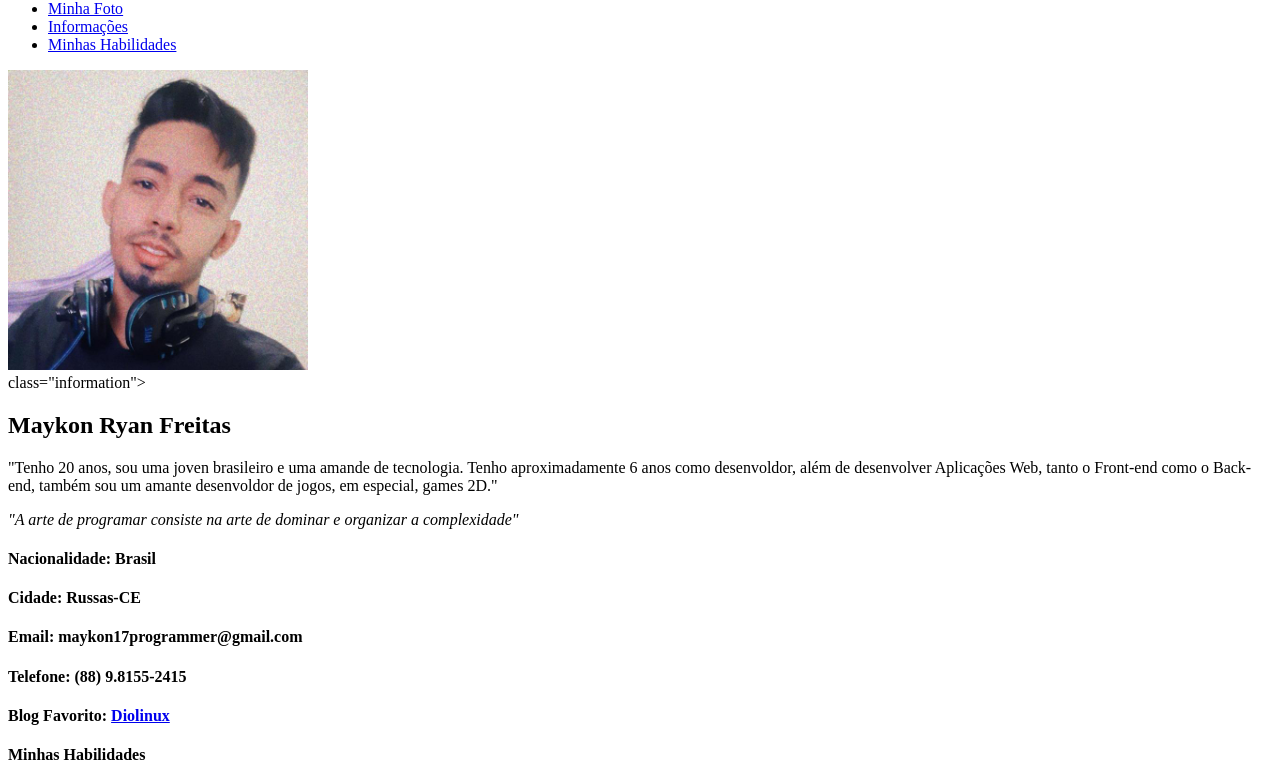
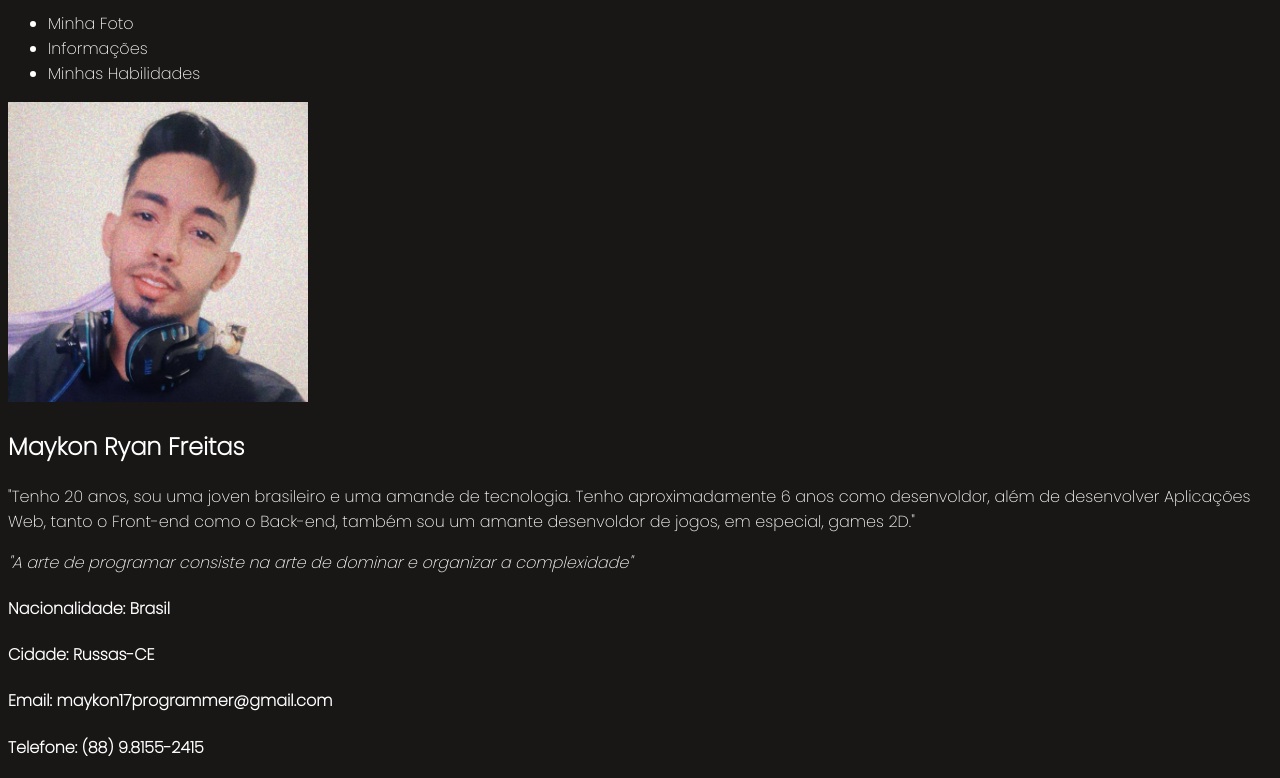
Before and after one commit to MaykonFreitas17/MaykonFreitas17.github.io, a plain HTML site: page index.html in a window 1280 px wide. Shown: the part 80-858 px from the top of the page. Drawn offline with Linux system fonts and the light colour scheme.

Commit message:
Aplicando o CSS interno ao arquivo: Alterando a fonte - Poppins

```diff
--- a/index.html
+++ b/index.html
@@ -5,6 +5,22 @@
     <meta http-equiv="X-UA-Compatible" content="IE=edge">
     <meta name="viewport" content="width=device-width, initial-scale=1.0">
     <title>Maykon Freitas - Software & Games</title>
+    <style>
+        @import url('https://fonts.googleapis.com/css2?family=Poppins:wght@200&display=swap');
+
+        *{
+            font-family: 'Poppins', sans-serif;
+            text-decoration: none;
+            color: white;
+        }
+
+        body{
+            background-color: #191716;
+        }
+
+
+    </style>
+
 </head>
 <body>
     <header>
@@ -27,7 +43,7 @@
 
             <div class="main-personal-information">
 
-                <div>class="information">
+                <div>
                     <h2 id="information" ><strong>Maykon Ryan Freitas</strong></h2>
                     <p class="main-perfil-description">
                         "Tenho 20 anos, sou uma joven brasileiro e uma amande de tecnologia. Tenho aproximadamente 6 anos como desenvoldor, além de desenvolver Aplicações Web, tanto o Front-end como o Back-end, também sou um amante desenvoldor de jogos, em especial, games 2D."
```
